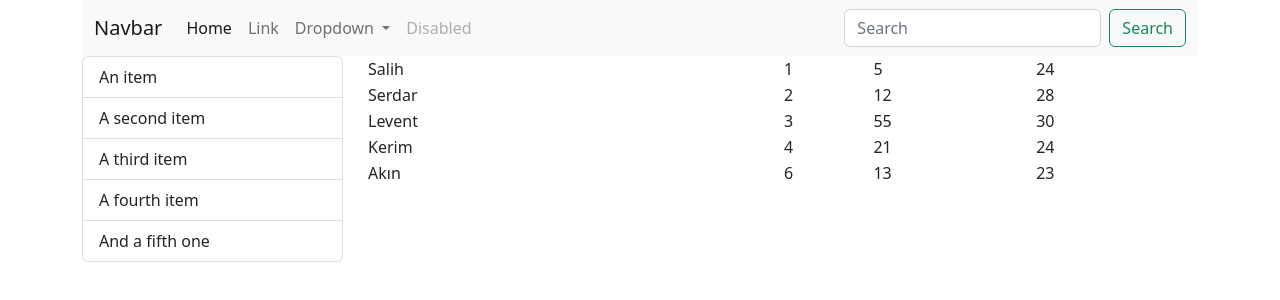
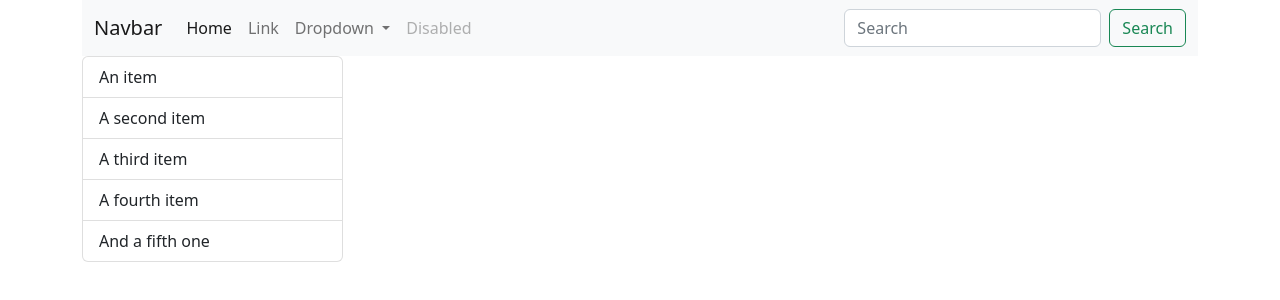
Before and after one commit to selonilo/angular-frontend, an Angular app: page / in a window 1280 px wide. Shown: the top 300 px of the page. Built offline with nearby package versions, Linux system fonts and the light colour scheme.

Commit message:
Update Person Component

```diff
--- a/src/app/components/person/person.component.html
+++ b/src/app/components/person/person.component.html
@@ -1,9 +1,9 @@
 <table class="table">
     <tr *ngFor="let person of persons">
-        <td>{{person.personName}}</td>
-        <td>{{person.personId}}</td>
-        <td>{{person.categoryId}}</td>
-        <td>{{person.age}}</td>
+        <td></td>
+        <td></td>
+        <td></td>
+        <td></td>
     </tr>
 
 </table>
--- a/src/app/components/person/person.component.ts
+++ b/src/app/components/person/person.component.ts
@@ -1,3 +1,5 @@
+import { PersonResponseModel } from './../../models/personResponseModel';
+import { Person } from './../../models/person';
 import { Component, OnInit } from '@angular/core';
 
 @Component({
@@ -7,48 +9,13 @@ import { Component, OnInit } from '@angular/core';
 })
 export class PersonComponent implements OnInit {
 
-  person1={
-    personId: 1,
-    personName: "Salih",
-    categoryId: 5,
-    age: 24
-  }
-  person2={
-    personId: 2,
-    personName: "Serdar",
-    categoryId: 12,
-    age: 28
-  }
-  person3={
-    personId: 3,
-    personName: "Levent",
-    categoryId: 55,
-    age: 30
-  }
-  person4={
-    personId: 4,
-    personName: "Kerim",
-    categoryId: 21,
-    age: 24
-  }
-  person5={
-    personId: 6,
-    personName: "Akın",
-    categoryId: 13,
-    age: 23
-  }
+  persons:Person[]=[];
+    //personResponseModel:PersonResponseModel={};
 
-  persons=[
-    this.person1,
-    this.person2,
-    this.person3,
-    this.person4,
-    this.person5
-  ]
 
   constructor() { }
 
-  ngOnInit(): void {
+  ngOnInit(): void {0
   }
 
 }
--- /dev/null
+++ b/src/app/models/person.ts
@@ -0,0 +1,11 @@
+export interface Person{
+    id:number;
+    nameSurname:string;
+    gender:string;
+    age:string;
+    educationStatus:string;
+    city:string;
+    district:string;
+    militaryStatus:string;
+
+}
--- /dev/null
+++ b/src/app/models/personResponseModel.ts
@@ -0,0 +1,4 @@
+import { Person } from './person';
+export interface PersonResponseModel{
+    content:Person[]
+}
```
